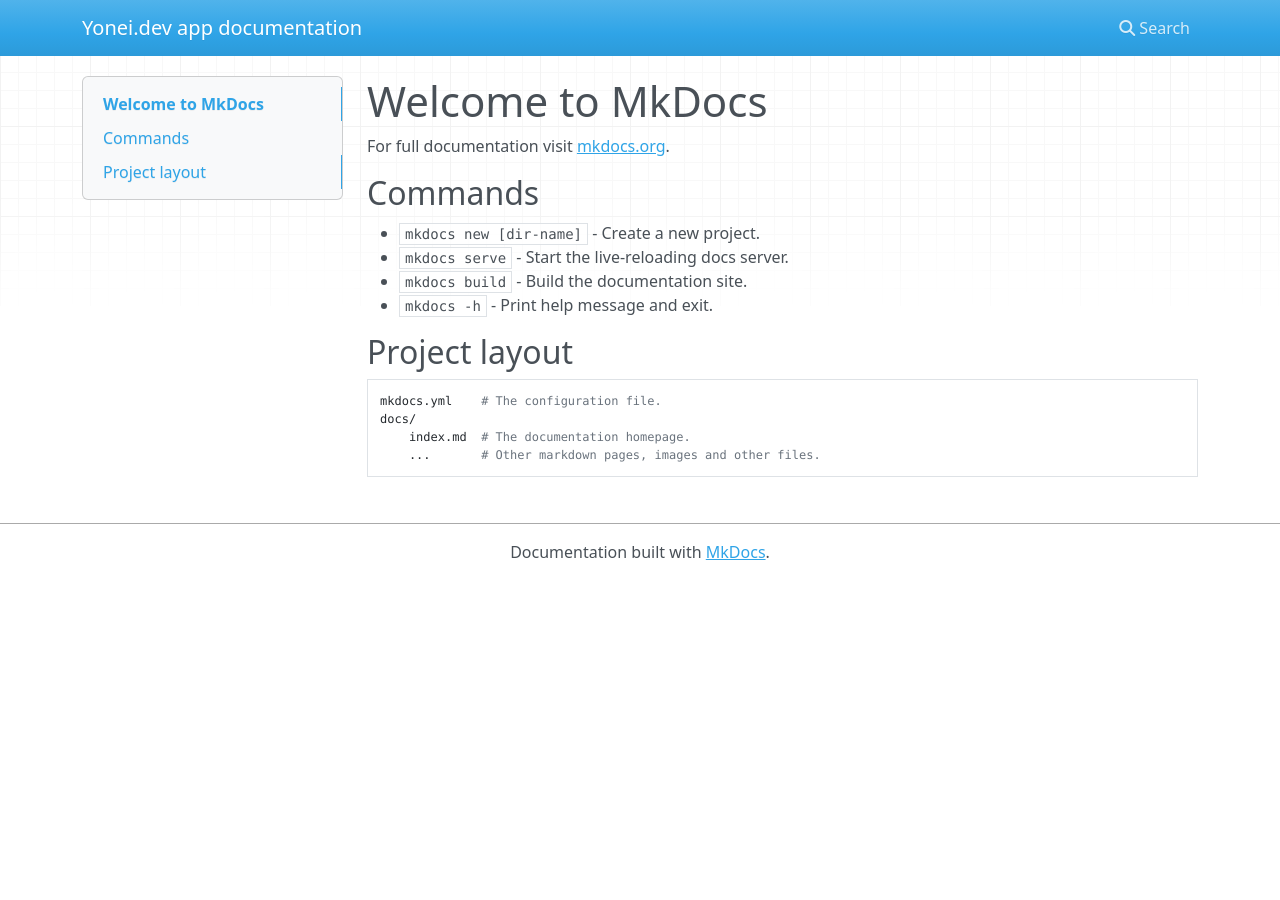
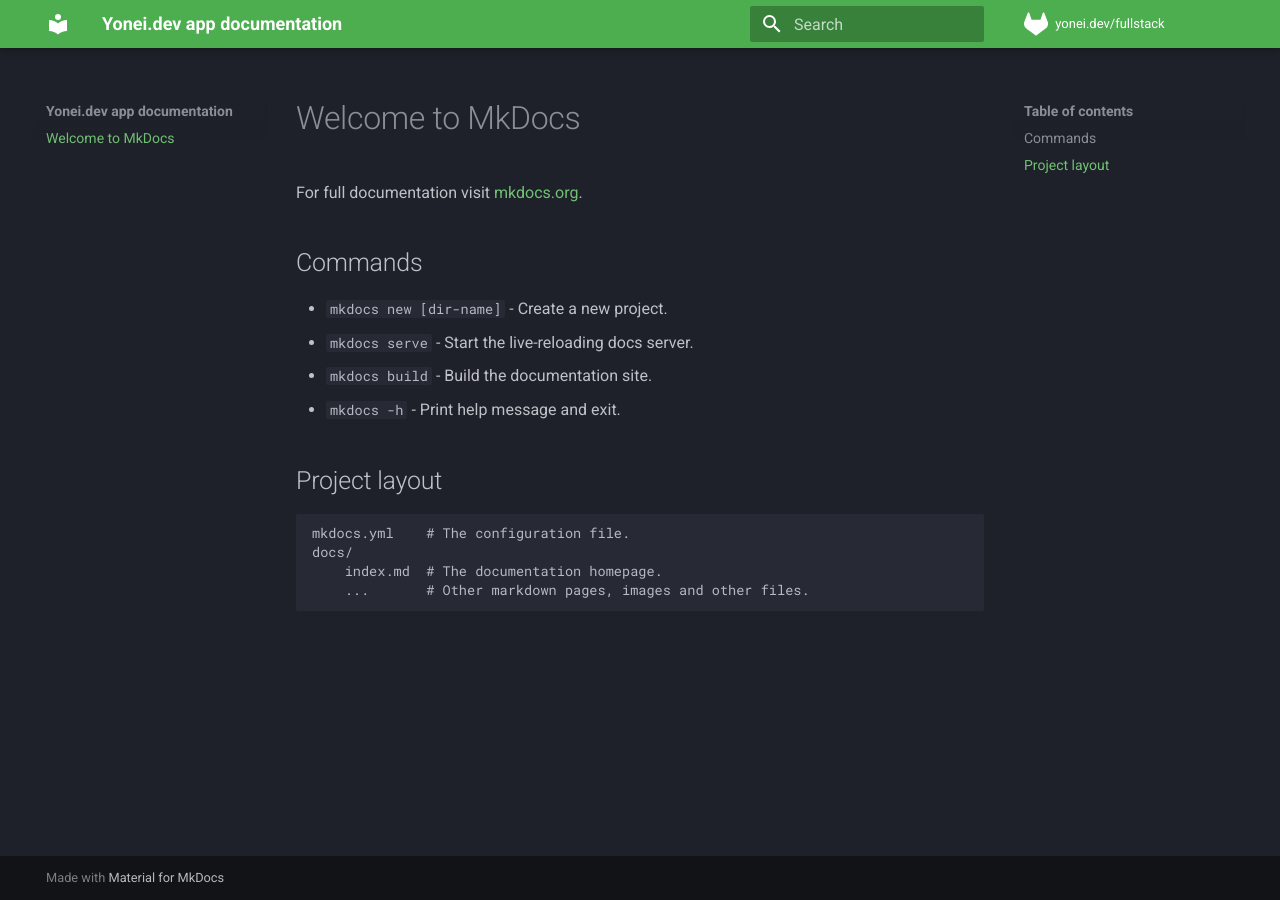
Before and after one commit to y0nei/FastAPI-fullstack-blog, an MkDocs documentation site: the page built from docs/index.md, in a window 1280 px wide. Built offline with MkDocs 1.6.1 and Material for MkDocs 9.7.7, drawn with Linux system fonts in a browser that asks for light colours; nearby versions of some CDN libraries; comment, search, counter and statistics services are not loaded.

Commit message:
feat: Material theme for MkDocs & more settings

```diff
--- a/mkdocs.yml
+++ b/mkdocs.yml
@@ -1,2 +1,26 @@
 site_name: Yonei.dev app documentation
 site_dir: docbuild
+repo_url: https://gitlab.com/yonei.dev/fullstack
+repo_name: yonei.dev/fullstack
+dev_addr: "127.0.0.1:8010"
+
+theme:
+  name: material
+  palette:
+    scheme: slate
+    primary: green
+  icon:
+    repo: fontawesome/brands/gitlab
+  features:
+    - navigation.path
+    - navigation.top
+
+markdown_extensions:
+  - tables
+  - footnotes
+  - toc:
+      permalink: true
+
+  - pymdownx.betterem
+  - pymdownx.highlight
+  - pymdownx.superfences
--- a/pyproject.toml
+++ b/pyproject.toml
@@ -15,6 +15,7 @@
 prometheus-fastapi-instrumentator = "^6.0.0"
 gitpython = "^3.1.32"
 mkdocs = "^1.4.3"
+mkdocs-material = "^9.1.18"
 
 [tool.poetry.group.markdown.dependencies]
 pygments = "^2.14.0"
```
Also changed, not shown: 1 other file.
